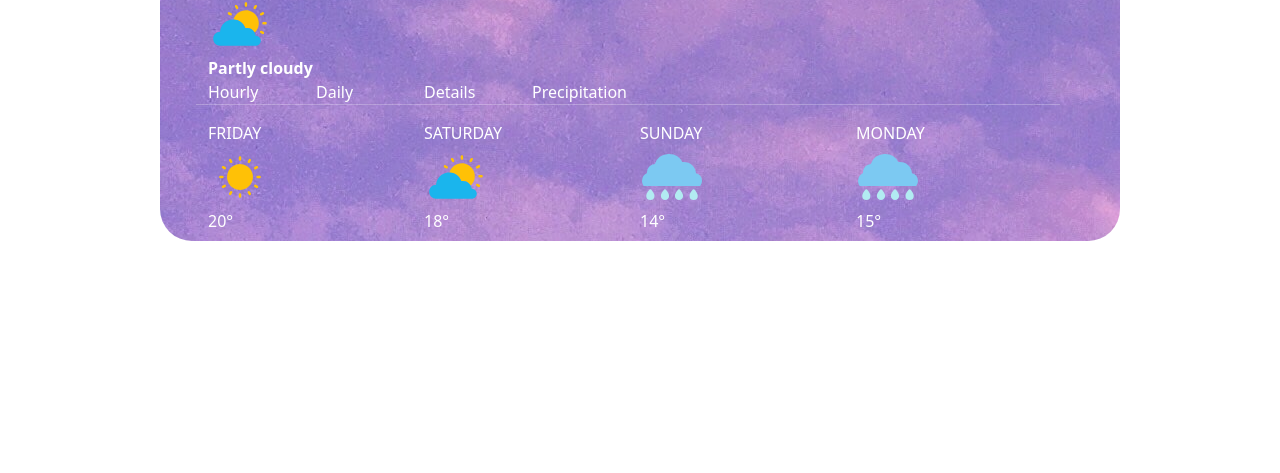
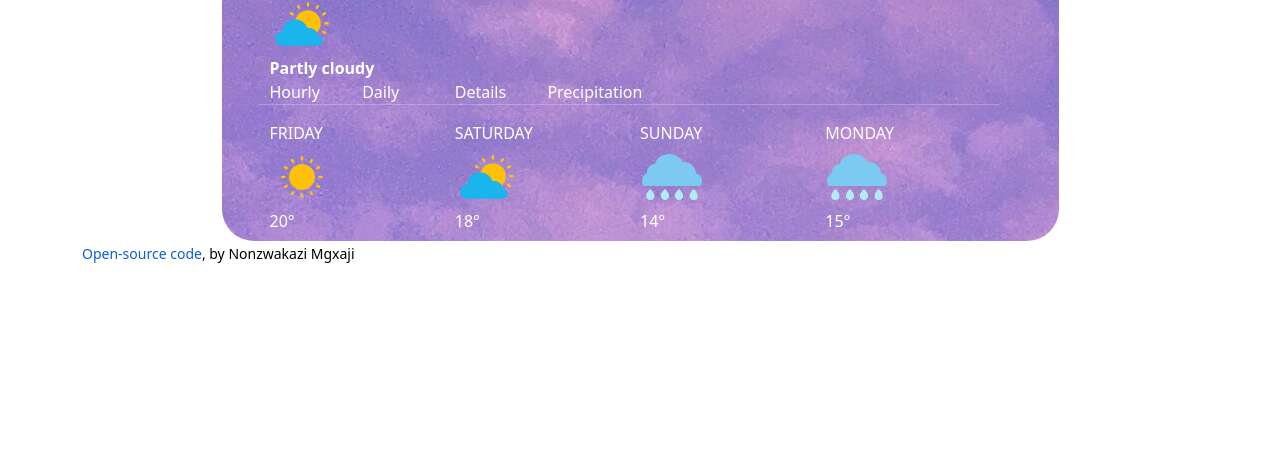
Before and after one commit to NonzwakaziMgxaji/weather-app, a plain HTML site: page index.html in a window 1280 px wide. Shown: the part 327-800 px from the top of the page. Drawn offline with nearby package versions, Linux system fonts and the light colour scheme.

Commit message:
Added a link to the GitHub repository

```diff
--- a/index.html
+++ b/index.html
@@ -15,6 +15,7 @@
     <script src="https://unpkg.com/axios@1.1.2/dist/axios.min.js"></script>
   </head>
   <body>
+    <div class="container">
     <div
       class="container-sm rounded-5 mt-5 px-5 py-2 w-75 bg-image"
       style="background-image: url('/images/sky.jpg');"
@@ -297,6 +298,9 @@
         </div>
       </div>
     </div>
+    </div>
+    <small>
+    <a href="https://github.com/NonzwakaziMgxaji/weather-app" target="_blank" rel="noopener noreferrer" class="github-link">Open-source code</a>, by Nonzwakazi Mgxaji</small>
     <script src="src/index.js"></script>
   </body>
 </html>
--- a/src/style.css
+++ b/src/style.css
@@ -14,3 +14,13 @@ body {
   text-decoration: none;
   /* color: #1ab5ed; */
 }
+
+.github-link {
+  text-decoration: none;
+  color: #0b5ed7;
+}
+
+small {
+  color: #000000;
+  text-align: center;
+}
```
